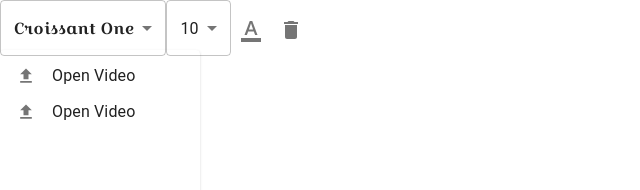
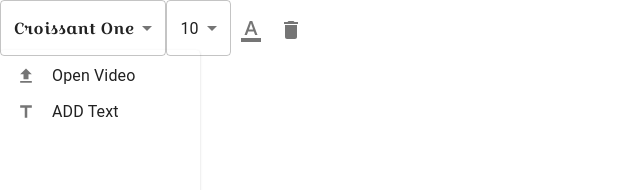
Before and after one commit to yagoubigithub/video-editing-2, a React (Create React App) app in the folder react-project/: page / in a window 1280 px wide. Shown: the top 190 px of the page, without its empty margins (0-640 px from the left). Built offline with nearby package versions, Linux system fonts and the light colour scheme.

Commit message:
init add new text

```diff
--- a/react-project/src/components/Sidebar.jsx
+++ b/react-project/src/components/Sidebar.jsx
@@ -11,6 +11,7 @@ import LinearProgress from '@mui/material/LinearProgress';
 
 //icons
 import FileUploadIcon from '@mui/icons-material/FileUpload';
+import TitleIcon from '@mui/icons-material/Title';
 
 //context
 import {TextContext} from "../context/TextContext"
@@ -18,7 +19,7 @@ import {TextContext} from "../context/TextContext"
 
 const Sidebar = () => {
 
-const { setFile} = useContext(TextContext)
+const { setFile , setInsertText } = useContext(TextContext)
 
     const [progress, setProgress] = React.useState(0);
     const uploadRef = React.useRef();
@@ -64,6 +65,10 @@ const { setFile} = useContext(TextContext)
 
     };
 
+    const addText = () => {
+        setInsertText(true)
+    }
+
     return (
         <div id='sidebar'>
 
@@ -81,11 +86,11 @@ const { setFile} = useContext(TextContext)
                     </MenuItem>
                     <input type="file" name="file" hidden ref={uploadRef} onChange={UploadFile} />
                     {progress > 0 && <LinearProgress variant="determinate" value={progress} />}
-                    <MenuItem>
+                    <MenuItem onClick={addText}>
                         <ListItemIcon>
-                            <FileUploadIcon fontSize="small" />
+                            <TitleIcon fontSize="small" />
                         </ListItemIcon>
-                        <ListItemText>Open Video</ListItemText>
+                        <ListItemText>ADD Text</ListItemText>
 
 
                     </MenuItem>
--- a/react-project/src/components/Video.jsx
+++ b/react-project/src/components/Video.jsx
@@ -16,7 +16,7 @@ let fired = 0;
 const Video = () => {
 
 
-    const { file , context , w ,  h  ,  setH, setW ,   setContext , video , setVideo } = useContext(TextContext)
+    const { file , context , w ,  h  ,  setH, setW ,   setContext , video , setVideo , insertText , addNewText } = useContext(TextContext)
 
     const videoContainer = useRef()
 
@@ -63,6 +63,11 @@ const Video = () => {
            setVideo(video)
             video.addEventListener("canplay", () => videoCanPlay(video, canvas, context , w ,h));
 
+            canvas.addEventListener("click" , (event)=>{
+                if(insertText){
+                    addNewText(event.offsetX, event.offsetY, "New Text");
+                }
+            })
 
         }
 
--- a/react-project/src/context/TextContext.js
+++ b/react-project/src/context/TextContext.js
@@ -10,8 +10,15 @@ export const TextProvider = ({ children }) => {
   const [w, setW] = useState(0);
   const [h, setH] = useState(0);
 
+
+  const [insertText, setInsertText] = useState(false);
+  const addNewText = (x , y , text) =>{
+
+    console.log(x , y , text)
+  }
+
   return (
-    <TextContext.Provider value={{ file, setFile  , context , setContext , w , setW, h , setH , video , setVideo}} displayName="TextContext">
+    <TextContext.Provider value={{ file, setFile  , context , setContext , w , setW, h , setH , video , setVideo , insertText, setInsertText , addNewText}} displayName="TextContext">
       {children}
     </TextContext.Provider>
   );
```
